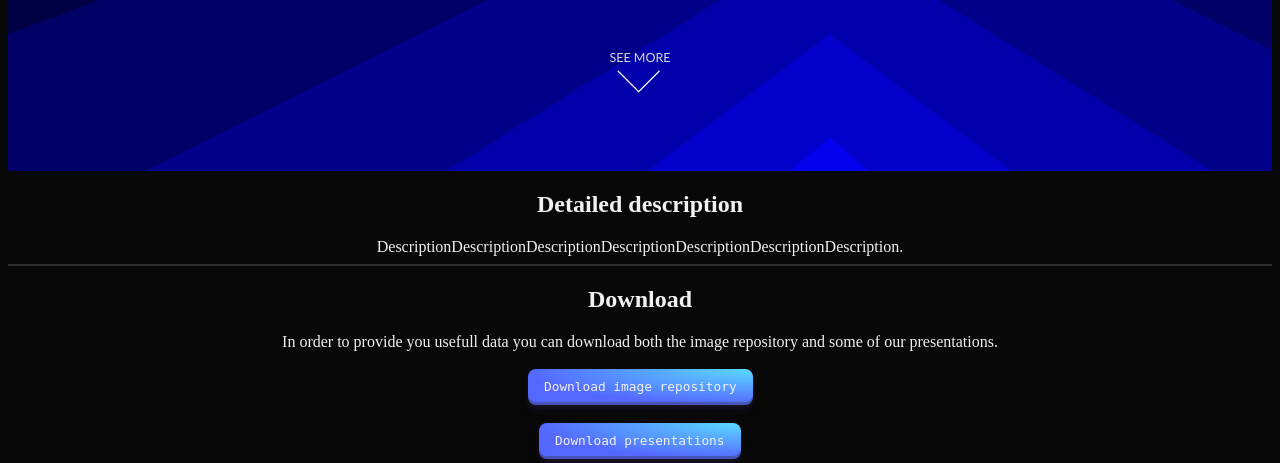
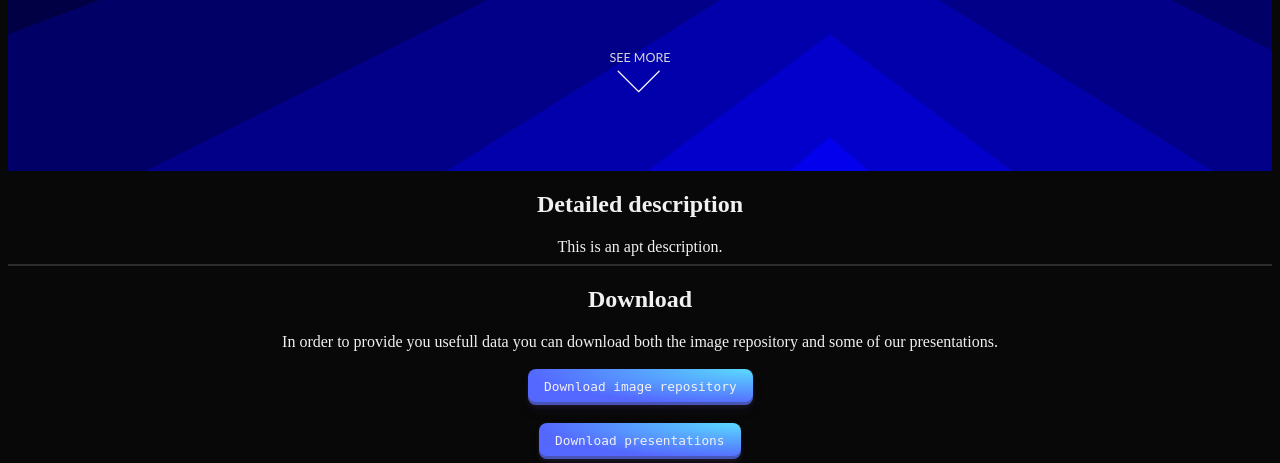
Before and after one commit to aiman-al-masoud/image_quality_assessment, a Flask app: page / in a window 1280 px wide. Shown: the part 568-1031 px from the top of the page. Run offline with Flask 2, Linux system fonts and the light colour scheme.

Commit message:
Update index.html

```diff
--- a/templates/index.html
+++ b/templates/index.html
@@ -43,7 +43,7 @@
     <article id="content">
         <h2>Detailed description</h2>
 
-        <p>DescriptionDescriptionDescriptionDescriptionDescriptionDescriptionDescription.</p>
+        <p>This is an apt description.</p>
 
     </article>
     <hr>
```
